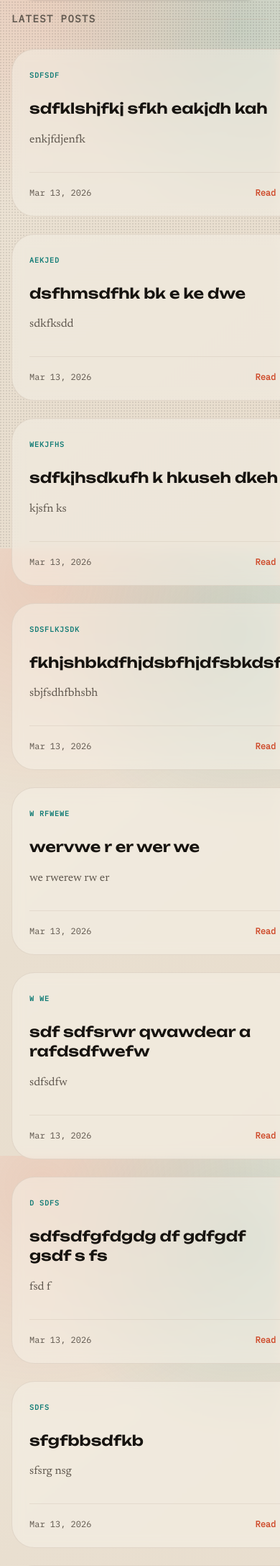
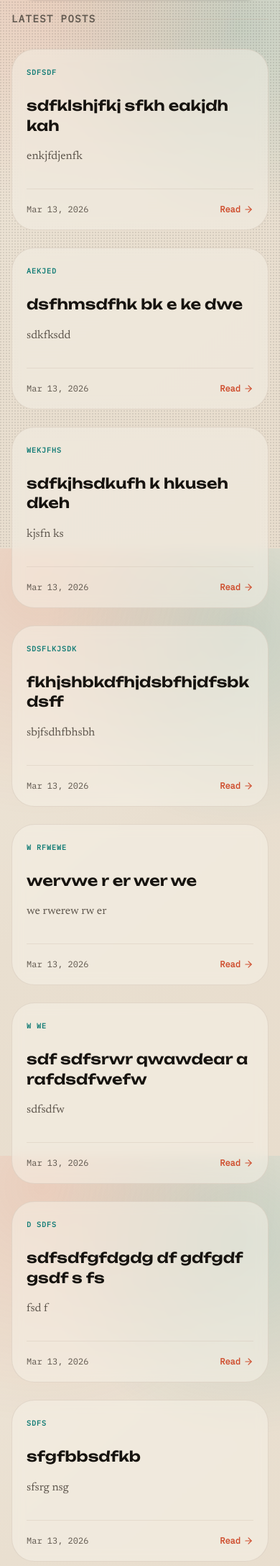
Before and after one commit to owaish3301/Blog-django-site, a Django app: template blog/posts/templates/posts/blog.html in a window 390 px wide; the page is wider, and only the part inside the window is pictured. Shown: the part 82-2258 px from the top of that part at 72% size. Run offline with Django 5.2, Linux system fonts and the light colour scheme; the template is opened without the code that fills it: values that come from a table or form of the project are taken from there, others are empty; data comes from the database, SQL or seed files in the repository.

Commit message:
fixed responsiveness for blog page

```diff
--- a/blog/posts/templates/posts/blog.html
+++ b/blog/posts/templates/posts/blog.html
@@ -7,7 +7,7 @@
 
 <div class="grid grid-cols-1 lg:grid-cols-12 gap-8 lg:gap-12 mb-16 relative">
 
-  <div class="lg:col-span-8 flex flex-col gap-16 lg:gap-24">
+  <div class="lg:col-span-8 min-w-0 flex flex-col gap-16 lg:gap-24">
     {# ── FEATURED POST ── #}
     {% if featured_blog and posts.number == 1 %}
     <section>
@@ -84,26 +84,26 @@
       </div>
 
       {% if posts %}
-      <div class="grid gap-6 sm:gap-8 sm:grid-cols-2">
+      <div class="grid min-w-0 grid-cols-1 gap-6 sm:gap-8 md:grid-cols-2 lg:grid-cols-1 2xl:grid-cols-2">
         {% for post in posts %}
-        <a href="{% url 'post_detail' post.slug %}" class="group block h-full">
+        <a href="{% url 'post_detail' post.slug %}" class="group block h-full min-w-0">
           <article
-            class="bg-panel/50 backdrop-blur-sm rounded-4xl p-6 lg:p-8 border border-line/40 hover:border-accent/40 hover:bg-panel transition-all duration-300 flex flex-col h-full hover:-translate-y-2 hover:shadow-xl relative overflow-hidden">
+            class="relative flex h-full w-full min-w-0 flex-col overflow-hidden rounded-4xl border border-line/40 bg-panel/50 p-5 backdrop-blur-sm transition-all duration-300 hover:-translate-y-2 hover:border-accent/40 hover:bg-panel hover:shadow-xl sm:p-6 lg:p-8">
             {% if post.category %}
             <span
               class="font-ibmMono text-[10px] md:text-xs tracking-widest uppercase text-accent-alt mb-5 font-bold">{{ post.category }}</span>
             {% endif %}
 
             <h3
-              class="font-unbounded text-xl md:text-2xl font-semibold mb-4 leading-snug group-hover:text-accent transition-colors duration-300">
+              class="mb-4 min-w-0 break-words font-unbounded text-xl font-semibold leading-snug transition-colors duration-300 group-hover:text-accent md:text-2xl">
               {{ post.title }}
             </h3>
 
             {% if post.description %}
-            <p class="text-muted text-base lg:text-lg mb-8 line-clamp-3 flex-1 font-base leading-relaxed">{{ post.description }}</p>
+            <p class="mb-8 flex-1 break-words font-base text-base leading-relaxed text-muted line-clamp-3 lg:text-lg">{{ post.description }}</p>
             {% endif %}
 
-            <div class="flex items-center justify-between mt-auto pt-5 border-t border-line/30">
+            <div class="mt-auto flex flex-wrap items-center justify-between gap-3 border-t border-line/30 pt-5">
               <span class="text-muted text-xs font-ibmMono">{{ post.published_at|date:"M d, Y" }}</span>
               <span
                 class="text-accent text-xs font-ibmMono font-semibold group-hover:translate-x-1 transition-transform flex items-center gap-1">Read
@@ -159,7 +159,7 @@
 
             {% if posts.has_next %}
             <a href="?page={{ posts.next_page_number }}"
-              class="inline-flex items-center gap-2 rounded-full border border-line/40 bg-white/70 px-4 py-2 font-ibmMono text-xs font-semibold uppercase tracking-widest text-ink transition-all duration-300 hover:-translate-y-0.5 hover:border-accent hover:text-accent">
+              class="ml-auto inline-flex items-center gap-2 rounded-full border border-line/40 bg-white/70 px-4 py-2 font-ibmMono text-xs font-semibold uppercase tracking-widest text-ink transition-all duration-300 hover:-translate-y-0.5 hover:border-accent hover:text-accent">
               Next
               <svg width="14" height="14" viewBox="0 0 24 24" fill="none" stroke="currentColor" stroke-width="2"
                 stroke-linecap="round" stroke-linejoin="round">
--- a/blog/static/css/output.css
+++ b/blog/static/css/output.css
@@ -382,6 +382,9 @@
   .ml-0 {
     margin-left: calc(var(--spacing) * 0);
   }
+  .ml-auto {
+    margin-left: auto;
+  }
   .line-clamp-3 {
     overflow: hidden;
     display: -webkit-box;
@@ -529,6 +532,9 @@
   .max-w-xl {
     max-width: var(--container-xl);
   }
+  .min-w-0 {
+    min-width: calc(var(--spacing) * 0);
+  }
   .min-w-10 {
     min-width: calc(var(--spacing) * 10);
   }
@@ -620,9 +626,6 @@
   .rounded-\[2\.5rem\] {
     border-radius: 2.5rem;
   }
-  .rounded-\[2rem\] {
-    border-radius: 2rem;
-  }
   .rounded-\[3rem\] {
     border-radius: 3rem;
   }
@@ -772,12 +775,6 @@
     background-color: color-mix(in srgb, #f8f3ea 60%, transparent);
     @supports (color: color-mix(in lab, red, red)) {
       background-color: color-mix(in oklab, var(--color-panel) 60%, transparent);
-    }
-  }
-  .bg-panel\/70 {
-    background-color: color-mix(in srgb, #f8f3ea 70%, transparent);
-    @supports (color: color-mix(in lab, red, red)) {
-      background-color: color-mix(in oklab, var(--color-panel) 70%, transparent);
     }
   }
   .bg-panel\/80 {
@@ -901,6 +898,9 @@
   .object-contain {
     object-fit: contain;
   }
+  .p-5 {
+    padding: calc(var(--spacing) * 5);
+  }
   .p-6 {
     padding: calc(var(--spacing) * 6);
   }
@@ -1058,6 +1058,9 @@
   .tracking-widest {
     --tw-tracking: var(--tracking-widest);
     letter-spacing: var(--tracking-widest);
+  }
+  .break-words {
+    overflow-wrap: break-word;
   }
   .text-accent {
     color: var(--color-accent);
@@ -1429,13 +1432,6 @@
       }
     }
   }
-  .hover\:border-accent-alt {
-    &:hover {
-      @media (hover: hover) {
-        border-color: var(--color-accent-alt);
-      }
-    }
-  }
   .hover\:border-accent-alt\/30 {
     &:hover {
       @media (hover: hover) {
@@ -1555,13 +1551,6 @@
     &:hover {
       @media (hover: hover) {
         color: var(--color-accent);
-      }
-    }
-  }
-  .hover\:text-accent-alt {
-    &:hover {
-      @media (hover: hover) {
-        color: var(--color-accent-alt);
       }
     }
   }
@@ -1650,11 +1639,6 @@
       scale: 0.98;
     }
   }
-  .sm\:inline-flex {
-    @media (width >= 40rem) {
-      display: inline-flex;
-    }
-  }
   .sm\:grid-cols-2 {
     @media (width >= 40rem) {
       grid-template-columns: repeat(2, minmax(0, 1fr));
@@ -1680,6 +1664,11 @@
       gap: calc(var(--spacing) * 8);
     }
   }
+  .sm\:p-6 {
+    @media (width >= 40rem) {
+      padding: calc(var(--spacing) * 6);
+    }
+  }
   .sm\:p-8 {
     @media (width >= 40rem) {
       padding: calc(var(--spacing) * 8);
@@ -1738,6 +1727,11 @@
   .md\:max-w-sm {
     @media (width >= 48rem) {
       max-width: var(--container-sm);
+    }
+  }
+  .md\:grid-cols-2 {
+    @media (width >= 48rem) {
+      grid-template-columns: repeat(2, minmax(0, 1fr));
     }
   }
   .md\:flex-row {
@@ -1921,6 +1915,11 @@
       display: grid;
     }
   }
+  .lg\:grid-cols-1 {
+    @media (width >= 64rem) {
+      grid-template-columns: repeat(1, minmax(0, 1fr));
+    }
+  }
   .lg\:grid-cols-2 {
     @media (width >= 64rem) {
       grid-template-columns: repeat(2, minmax(0, 1fr));
@@ -2014,6 +2013,11 @@
     @media (width >= 80rem) {
       font-size: var(--text-6xl);
       line-height: var(--tw-leading, var(--text-6xl--line-height));
+    }
+  }
+  .\32 xl\:grid-cols-2 {
+    @media (width >= 96rem) {
+      grid-template-columns: repeat(2, minmax(0, 1fr));
     }
   }
 }
```
